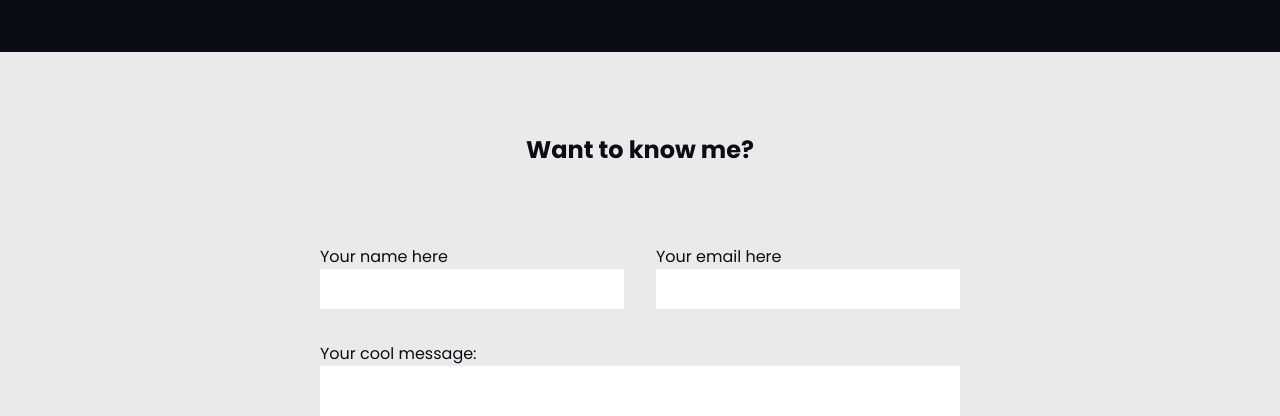
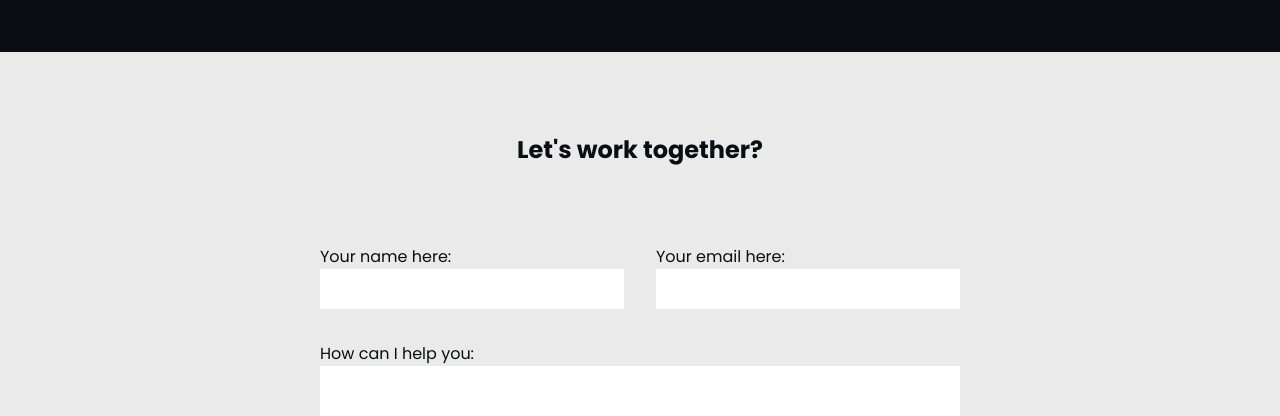
Before and after one commit to efarias03/Portfolio2023, a React (Vite) app: page / in a window 1280 px wide. Shown: the part 2080-2496 px from the top of the page. Built offline with nearby package versions, Linux system fonts and the light colour scheme.

Commit message:
update labels

```diff
--- a/src/components/Contact/ContactContent/index.jsx
+++ b/src/components/Contact/ContactContent/index.jsx
@@ -6,7 +6,7 @@ export function ContactContent() {
         <section id="contact-section" className="default-section column flex">
 
                 <div id="contact-header" className="default-container">
-                    <h1>Want to know me?</h1>
+                    <h1>Let's work together?</h1>
                 </div>
 
                 <ContactForm />
--- a/src/components/Contact/Form/index.jsx
+++ b/src/components/Contact/Form/index.jsx
@@ -65,17 +65,17 @@ export function ContactForm() {
             <div className="form-container default-container">
                 <div className="inputs">
                     <div className="input-group">
-                        <label htmlFor="name" >Your name here</label>
+                        <label htmlFor="name" >Your name here:</label>
                         <input value={name} name="name" id="name" type="text" onChange={(e) => setName(e.target.value)} required />
                     </div>
                     <div className="input-group">
-                        <label htmlFor="email" >Your email here</label>
+                        <label htmlFor="email" >Your email here:</label>
                         <input value={email} name="email" id="email" type="text" onChange={(e) => setEmail(e.target.value)} required />
                     </div>
                 </div>
                 <div className="message-div">
                     <div className="message-label">
-                        <label htmlFor="message">Your cool message:</label>
+                        <label htmlFor="message">How can I help you:</label>
                     </div>
                     <div className="message-text">
                         <textarea value={message} name="message" id="message" onChange={(e) => setMessage(e.target.value)} required ></textarea>
```
